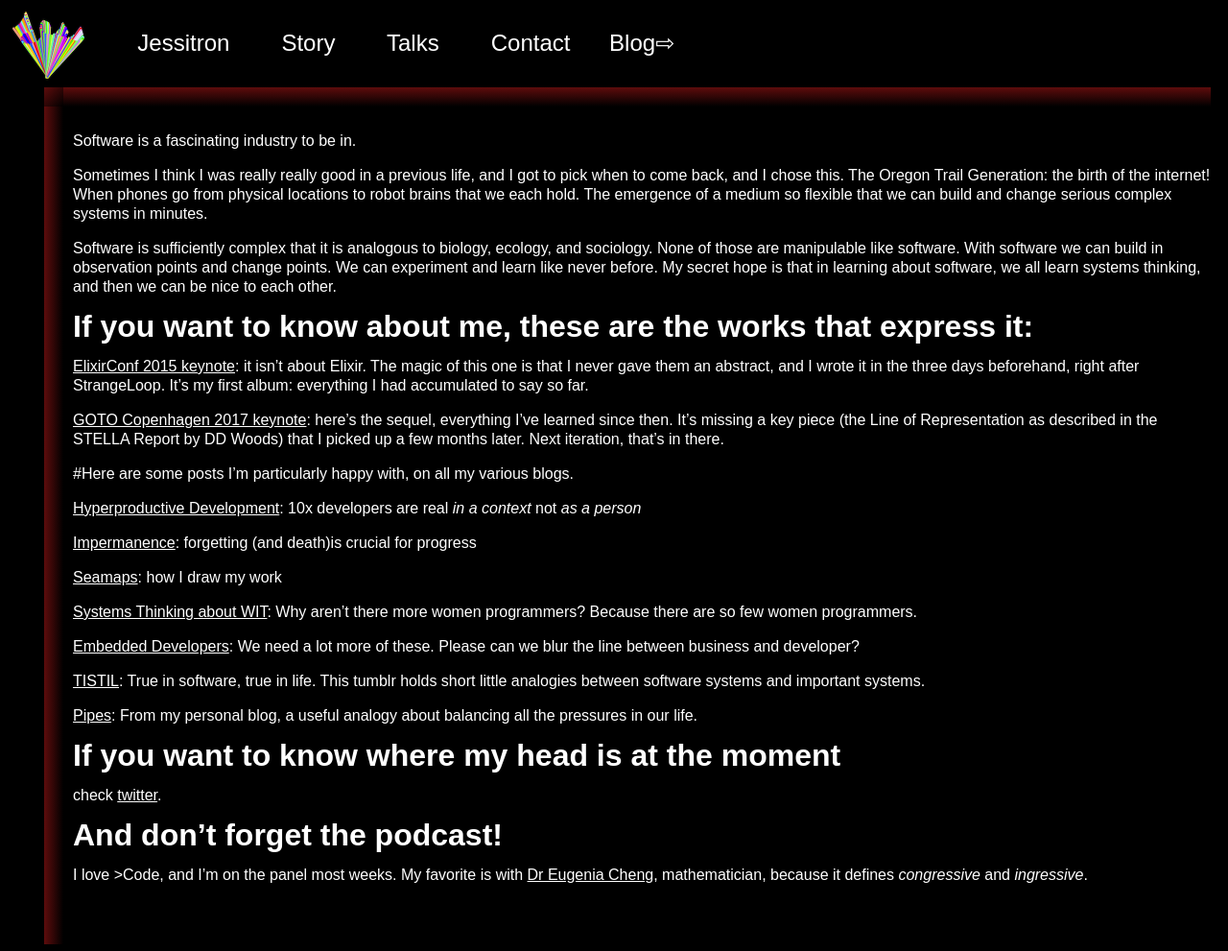
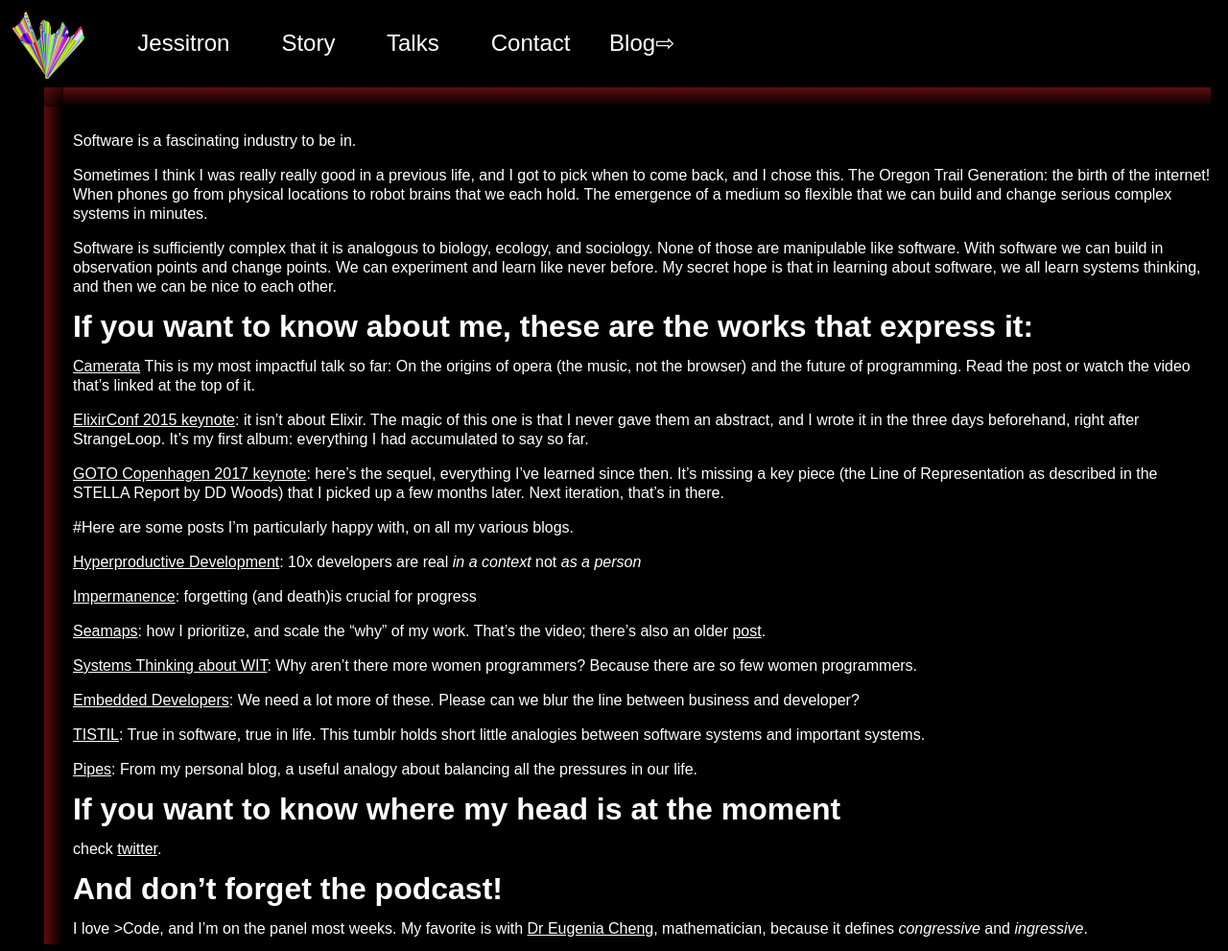
Before and after one commit to jessitron/jessitron.com, a Jekyll site: the page built from story.md, in a window 1280 px wide. Shown: the whole page at 96% size. Built offline with Jekyll 4.4.1, drawn with Linux system fonts in a browser that asks for light colours.

Commit message:
Add camerata to the story

```diff
--- a/story.md
+++ b/story.md
@@ -11,6 +11,8 @@
 
 # If you want to know about me, these are the works that express it:
 
+[Camerata](https://the-composition.com/the-origins-of-opera-and-the-future-of-programming-bcdaf8fbe960) This is my most impactful talk so far: On the origins of opera (the music, not the browser) and the future of programming. Read the post or watch the video that's linked at the top of it.
+
 [ElixirConf 2015 keynote](https://www.youtube.com/watch?v=X25xOhntr6s): it isn't about Elixir. The magic of this one is that I never gave them an abstract, and I wrote it in the three days beforehand, right after StrangeLoop. It's my first album: everything I had accumulated to say so far.
 
 [GOTO Copenhagen 2017 keynote](https://www.youtube.com/watch?v=Lbcyyu8XB_Y): here's the sequel, everything I've learned since then. It's missing a key piece (the Line of Representation as described in the STELLA Report by DD Woods) that I picked up a few months later. Next iteration, that's in there.
@@ -21,7 +23,7 @@
 
 [Impermanence](https://medium.com/@jessitron/deliberate-impermanence-b0c6a8d743ee): forgetting (and death)is crucial for progress
 
-[Seamaps](http://blog.jessitron.com/2015/04/charting-team-course-with-seamap.html): how I draw my work
+[Seamaps](https://www.youtube.com/watch?v=RCrKh3yvJR4&t=1s): how I prioritize, and scale the "why" of my work. That's the video; there's also an older [post](http://blog.jessitron.com/2015/04/charting-team-course-with-seamap.html).
 
 [Systems Thinking about WIT](http://blog.jessitron.com/2015/01/systems-thinking-about-wit.html): Why aren't there more women programmers? Because there are so few women programmers.
 
```
